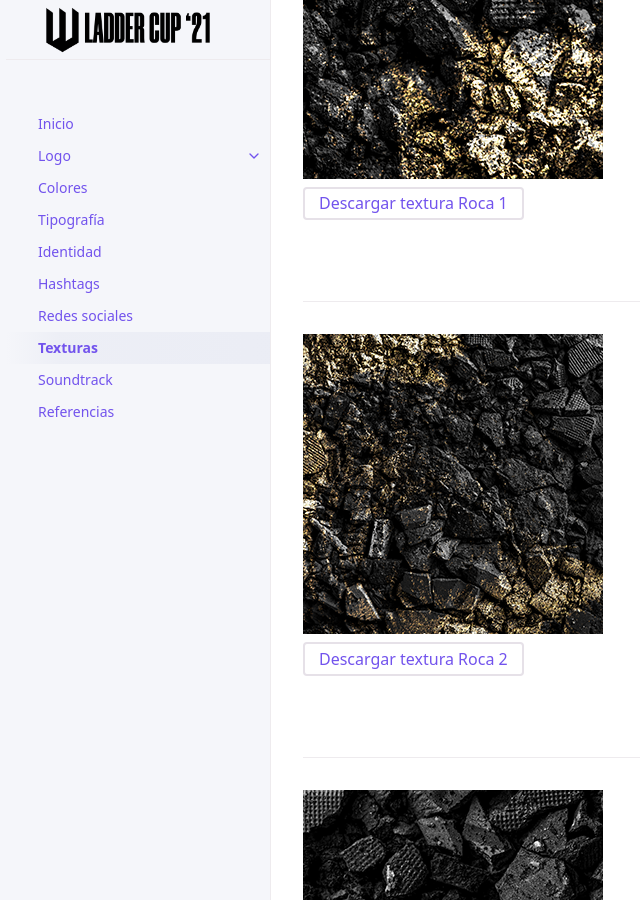
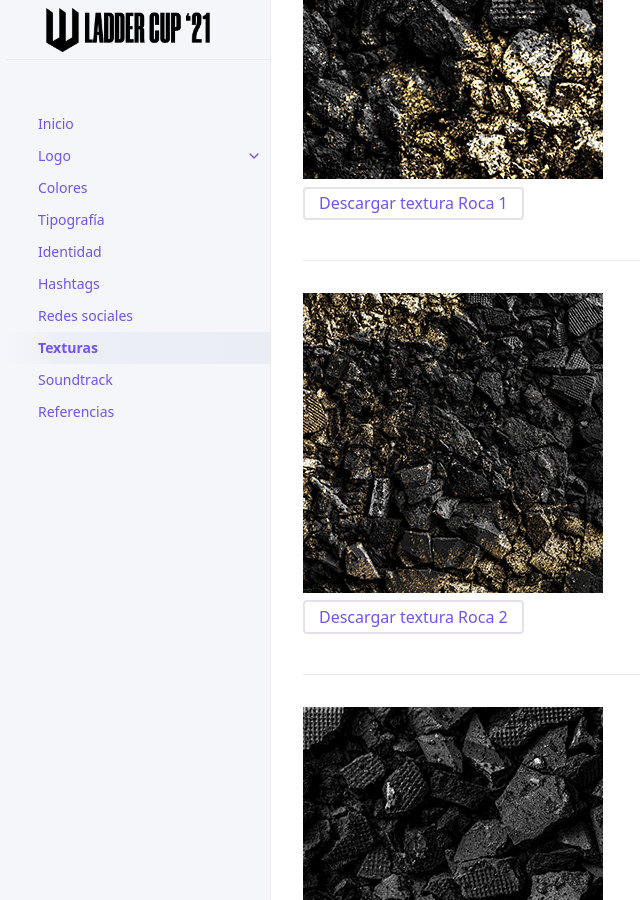
Before and after one commit to 1blockesports/laddercup-guidelines, a Jekyll site: the page built from docs/texturas.md, in a window 1280 px wide and 900 px high, scrolled down 451 px. Shown: the whole window, without its empty margins (101-741 px from the left). Built offline with Jekyll 4.4.1, drawn with Linux system fonts in a browser that asks for light colours.

Commit message:
Update texturas.md

```diff
--- a/docs/texturas.md
+++ b/docs/texturas.md
@@ -15,35 +15,25 @@ También cuando es posible, se añade a logo dorado una textura algo brillosa pa
 <img src="../../assets/images/texture-1.png" alt="Referencia textura"/><br>
 [Descargar textura Roca 1](https://drive.google.com/uc?export=download&id=1jIv5P8etJRGN3qRv7Zk0RsUnRNxf26Wy){: .btn .btn-outline }
 
-<br>
-
 ---------
 
 <img src="../../assets/images/texture-2.png" alt="Referencia textura"/><br>
 [Descargar textura Roca 2](https://drive.google.com/uc?export=download&id=1t4wVudRKlw_ANt4bLnRqIrCtAjTJpDLl){: .btn .btn-outline }
-
-<br>
 
 ---------
 
 <img src="../../assets/images/texture-3.png" alt="Referencia textura"/><br>
 [Descargar textura Roca 3](https://drive.google.com/uc?export=download&id=1XzqLTjwnX5UgD6rcwIoKwI3omUJaL8vI){: .btn .btn-outline }
 
-<br>
-
 ---------
 
 <img src="../../assets/images/texture-4.png" alt="Referencia textura"/><br>
-[Descargar textura Roca 4](https://drive.google.com/uc?export=download&id=1jIv5P8etJRGN3qRv7Zk0RsUnRNxf26Wy){: .btn .btn-outline }
-
-<br>
+[Descargar textura Roca 4](https://drive.google.com/uc?export=download&id=1XM6YApzcb6GYgKAm2tMtlmYQV2gO-pS6){: .btn .btn-outline }
 
 ---------
 
 <img src="../../assets/images/texture-5.png" alt="Referencia textura"/><br>
-[Descargar textura Roca 5](https://drive.google.com/uc?export=download&id=1jIv5P8etJRGN3qRv7Zk0RsUnRNxf26Wy){: .btn .btn-outline }
-
-<br>
+[Descargar textura Roca 5](https://drive.google.com/uc?export=download&id=10ja-2qzt6mY4XQKPGWnv07fFfzvLLO90){: .btn .btn-outline }
 
 ---------
 
```
